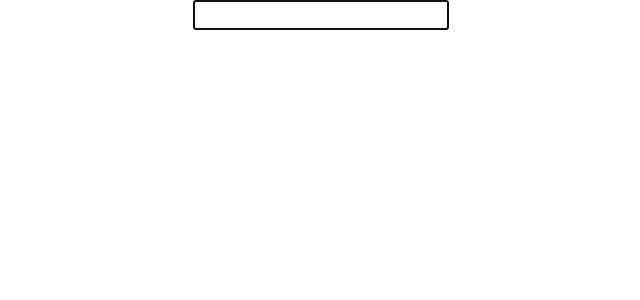
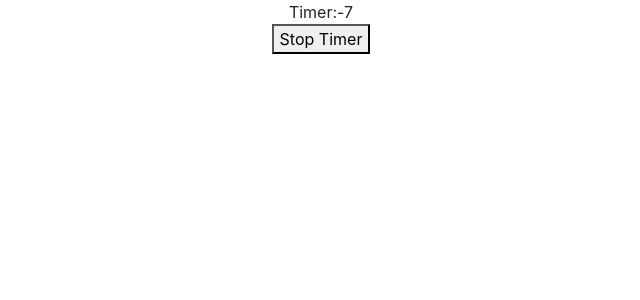
Before and after one commit to dpac14/React-Tasks, a React (Create React App) app in the folder notes/: page / in a window 1280 px wide. Shown: the top 300 px of the page, without its empty margins (319-959 px from the left). Built offline with nearby package versions, Linux system fonts and the light colour scheme.

Commit message:
Added HookTimer File

```diff
--- a/notes/src/App.js
+++ b/notes/src/App.js
@@ -27,6 +27,7 @@ import DataFetch from './DataFetch';
 import ParentuseCallback from './ParentuseCallback';
 import Usermemo from './Usermemo';
 import UserefDemo from './UserefDemo';
+import HookTimer from './HookTimer';
 
 export const UserContext = React.createContext();
 export const PSKContext = React.createContext();
@@ -72,7 +73,8 @@ function App() {
       {/* <DataFetch/> */}
       {/* <ParentuseCallback /> */}
       {/* <Usermemo /> */}
-      <UserefDemo/>
+      {/* <UserefDemo/> */}
+      <HookTimer/>
 
 
     </div>
--- /dev/null
+++ b/notes/src/HookTimer.js
@@ -0,0 +1,23 @@
+import React, { useEffect, useState,useRef } from 'react';
+
+function HookTimer() {
+    const[timer,setTimer]=useState(0);
+    const timerRef=useRef();
+    useEffect(()=>{
+        timerRef.current=setInterval(()=>{
+            setTimer(prevTimer=>prevTimer+1);
+        },1000);
+        return()=>{
+            clearInterval(timerRef.current)
+        }
+    },[]);
+  return (
+    <div>
+      Timer:-{timer}
+      <br/>
+      <button onClick={()=>clearInterval(timerRef.current)}>Stop Timer</button>
+    </div>
+  );
+}
+
+export default HookTimer;
```
